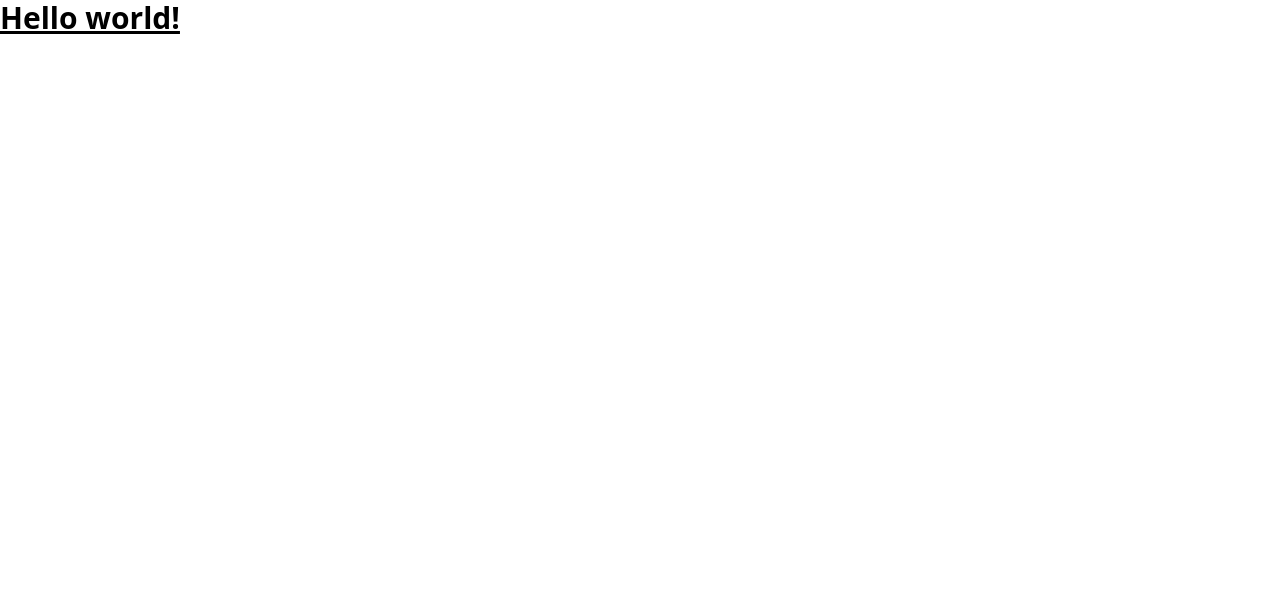
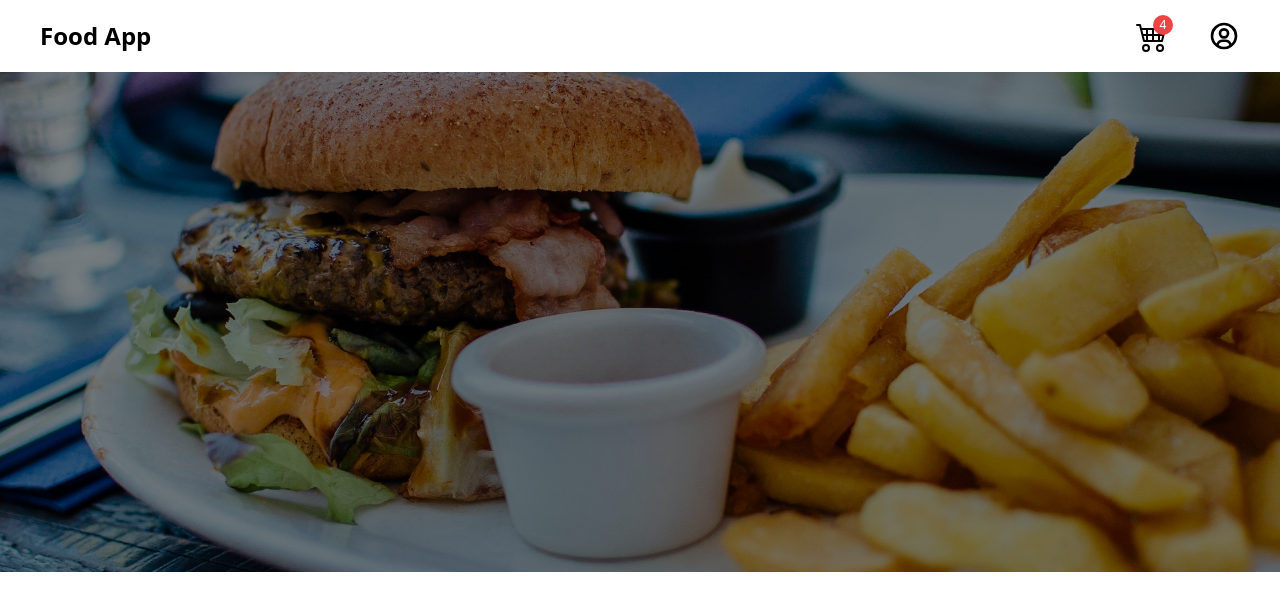
Before and after one commit to DivineDemon/food-app, a React (Create React App) app in the folder client/: page / in a window 1280 px wide. Shown: the top 610 px of the page. Built offline with nearby package versions, Linux system fonts and the light colour scheme.

Commit message:
Working on Frontend! :sparkles:

```diff
--- a/client/package.json
+++ b/client/package.json
@@ -10,6 +10,7 @@
     "postcss": "^8.4.27",
     "react": "^18.2.0",
     "react-dom": "^18.2.0",
+    "react-icons": "^4.10.1",
     "react-scripts": "5.0.1",
     "tailwindcss": "^3.3.3",
     "web-vitals": "^2.1.4"
--- a/client/src/App.jsx
+++ b/client/src/App.jsx
@@ -1,7 +1,14 @@
 import React from "react";
+import Navbar from "./components/Navbar";
+import Banner from "./components/Banner";
 
 const App = () => {
-  return <h1 className="text-3xl font-bold underline">Hello world!</h1>;
+  return (
+    <>
+      <Navbar />
+      <Banner />
+    </>
+  );
 };
 
 export default App;
--- /dev/null
+++ b/client/src/components/Banner.jsx
@@ -0,0 +1,16 @@
+import React from "react";
+import BannerImage from "../assets/banner.jpg";
+
+const Banner = () => {
+  return (
+    <div className="bg-black">
+      <img
+        src={BannerImage}
+        alt="banner"
+        className="w-screen h-[500px] opacity-50 object-cover"
+      />
+    </div>
+  );
+};
+
+export default Banner;
--- /dev/null
+++ b/client/src/components/CategoryButton.jsx
@@ -0,0 +1,11 @@
+import React from "react";
+
+const CategoryButton = ({ category }) => {
+  return (
+    <button className="bg-yellow-500 shadow-lg rounded-full px-5 py-3">
+      {category}
+    </button>
+  );
+};
+
+export default CategoryButton;
--- /dev/null
+++ b/client/src/components/Navbar.jsx
@@ -0,0 +1,24 @@
+import React from "react";
+import { BsCart4 } from "react-icons/bs";
+import { BiUserCircle } from "react-icons/bi";
+
+const Navbar = () => {
+  return (
+    <nav className="w-screen flex flex-row items-center justify-between shadow-xl px-10 py-5">
+      {/* Logo */}
+      <span className="text-2xl font-semibold">Food App</span>
+      {/* Nav List */}
+      <div className="flex flex-row items-center justify-center space-x-10">
+        <div className="relative">
+          <BsCart4 className="w-8 h-8" />
+          <span className="absolute top-[-5px] right-[-5px] rounded-full bg-red-500 w-5 h-5 text-xs text-white flex items-center justify-center">
+            4
+          </span>
+        </div>
+        <BiUserCircle className="w-8 h-8" />
+      </div>
+    </nav>
+  );
+};
+
+export default Navbar;
```
Also changed, not shown: client/src/assets/banner.jpg (added), 1 other file (tests, documents, lock files or other folders).
